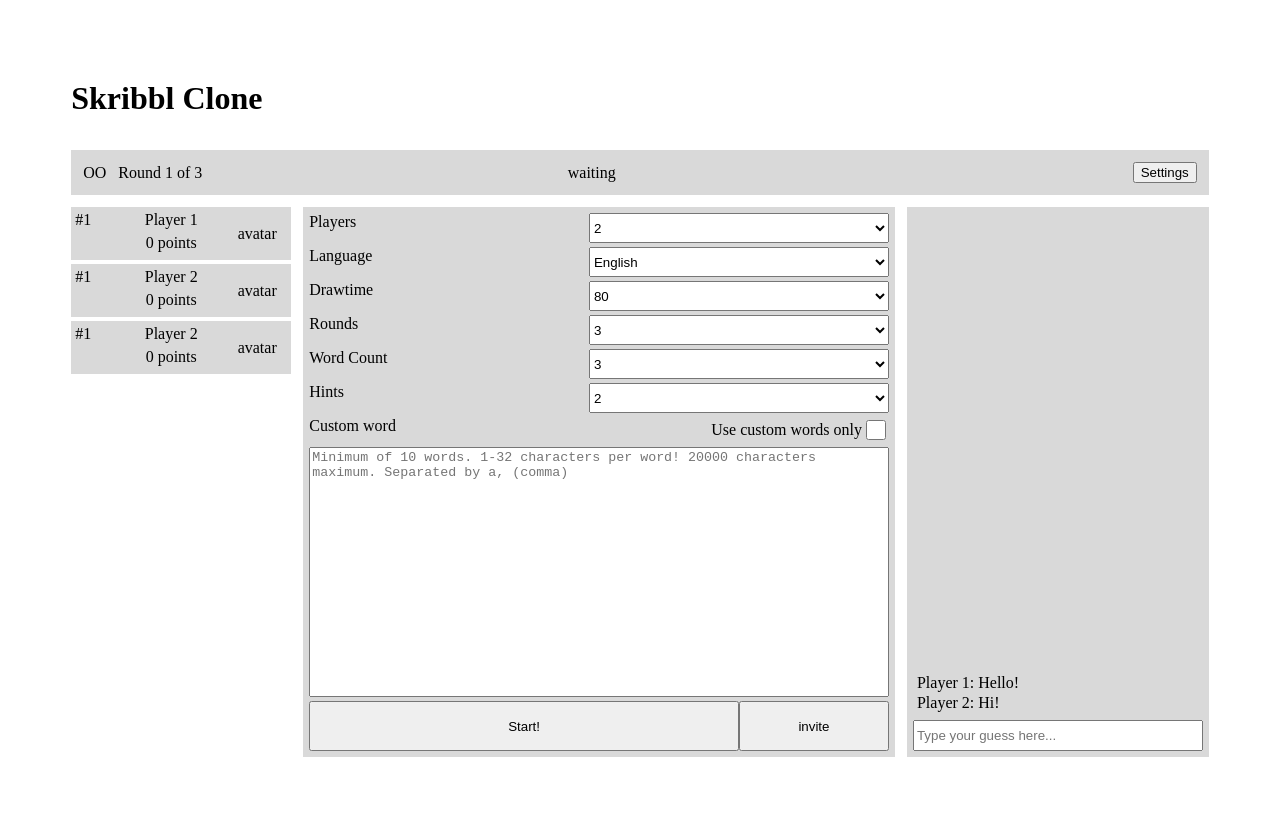
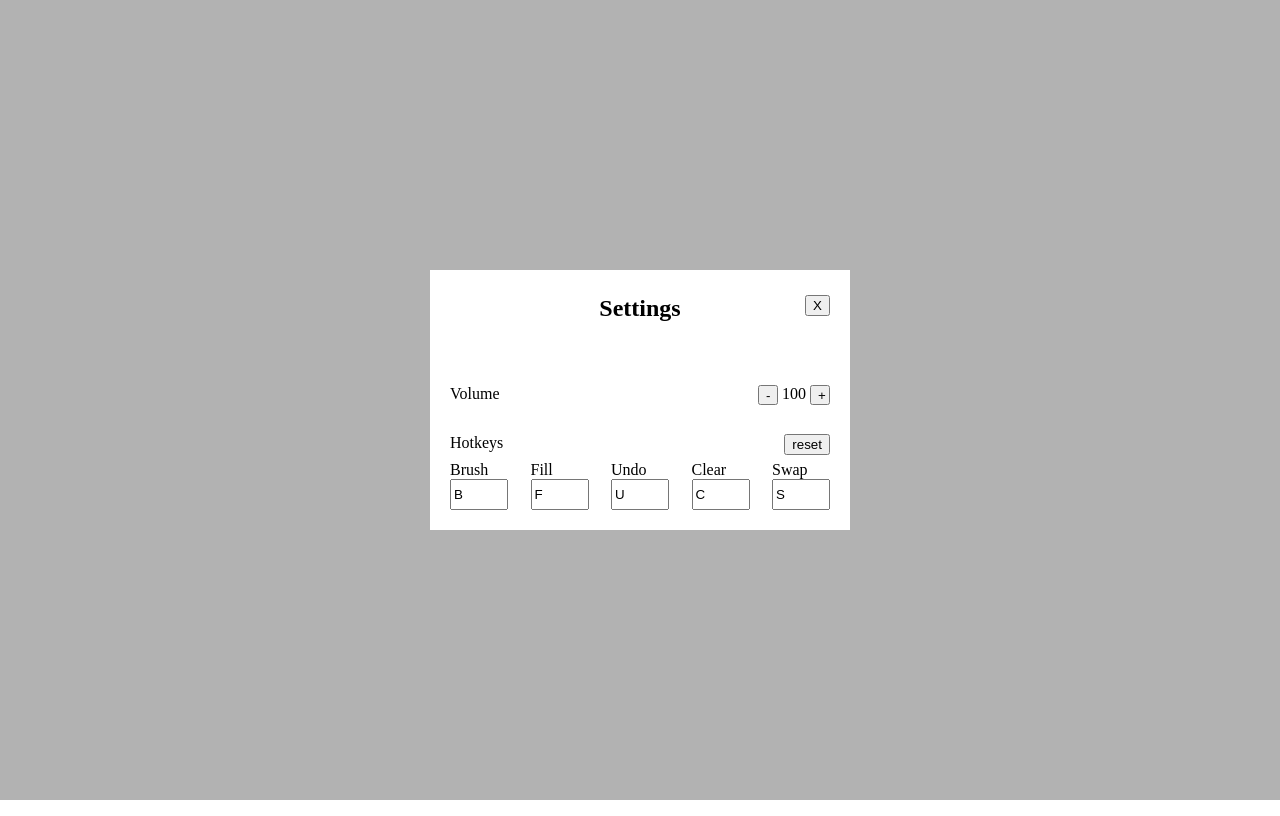
Before and after one commit to Nevil-MS/scribble-clone, a React (Vite) app in the folder frontend/: page / in a window 1280 px wide. Built offline with nearby package versions, Linux system fonts and the light colour scheme.

Commit message:
added SettingsOverlay and KeybindInput

```diff
--- a/frontend/src/App.jsx
+++ b/frontend/src/App.jsx
@@ -1,8 +1,8 @@
-import LobbyPage from "./pages/LobbyPage.jsx";
+import SettingsOverlay from "./components/SettingsOverlay.jsx";
 
 function App() {
 
-    return <LobbyPage />
+    return <SettingsOverlay />
 }
 
 export default App
--- /dev/null
+++ b/frontend/src/components/KeyBindInput.css
@@ -0,0 +1,5 @@
+div input {
+    width: 50px;
+    height: 25px;
+
+}
--- /dev/null
+++ b/frontend/src/components/KeyBindInput.jsx
@@ -0,0 +1,24 @@
+import { useState } from "react"
+import "./KeyBindInput.css"
+
+function KeyBindInput({label, defaultKey}) {
+
+    const [key, setKey] = useState(defaultKey)
+
+    function captureKey(event){
+        setKey(event.key.toUpperCase())
+    }
+
+    return(
+        <div>
+            <label>{label}</label><br />
+            <input
+                value={key}
+                onKeyDown={captureKey}
+                readOnly
+            />
+        </div>
+    )
+}
+
+export default KeyBindInput
--- /dev/null
+++ b/frontend/src/components/SettingsOverlay.css
@@ -0,0 +1,64 @@
+.settings-overlay {
+    position: fixed;
+    inset: 0;
+    background-color: rgb(0, 0, 0, 0.3);
+    display: flex;
+    align-items: center;
+    justify-content: center;
+}
+
+.settings {
+    position: relative;
+
+    display: flex;
+    flex-direction: column;
+    padding: 20px;
+    width: 420px;
+    height: 260px;
+    background-color: #ffffff;
+    justify-content: space-between;
+    box-sizing: border-box;
+}
+
+.close-button{
+    position: absolute;
+    top: 25px;
+    right: 20px;
+}
+
+.setting-title{
+    display: flex;
+    align-self: center;
+    transform: translateY(-15px);
+}
+
+.volume-setting {
+    display: flex;
+    justify-content: space-between;
+}
+
+.volume-controls {
+    display: flex;
+    gap: 4px;
+}
+
+.volume-controls button {
+    width: 20px;
+    height: 20px;
+}
+
+.hotkey-settings {
+    display: flex;
+    flex-direction: column;
+    gap: 6px;
+}
+
+.hotkey-reset {
+    display: flex;
+    justify-content: space-between;
+}
+
+.key-bindings {
+    display: flex;
+    justify-content: space-between;
+}
--- /dev/null
+++ b/frontend/src/components/SettingsOverlay.jsx
@@ -0,0 +1,41 @@
+import KeyBindInput from "./KeybindInput.jsx"
+import "./SettingsOverlay.css"
+
+function SettingsOverlay() {
+    return(
+        <div className="settings-overlay">
+            <div className="settings">
+                <button className="close-button">X</button>
+
+                <div className="setting-title"><h2>Settings</h2></div>
+
+                <div className="volume-setting">
+                    <div>Volume</div>
+                    <div className="volume-controls">
+                        <button value="-">-</button>
+                        <div>100</div>
+                        <button value="+">+</button>
+                    </div>
+                </div>
+
+                <div className="hotkey-settings">
+                    <div className="hotkey-reset">
+                        <div>Hotkeys</div>
+                        <button value={0}>reset</button>
+                    </div>
+
+                    <div className="key-bindings">
+                        <KeyBindInput label="Brush" defaultKey="B" />
+                        <KeyBindInput label="Fill" defaultKey="F" />
+                        <KeyBindInput label="Undo" defaultKey="U" />
+                        <KeyBindInput label="Clear" defaultKey="C" />
+                        <KeyBindInput label="Swap" defaultKey="S" />
+                    </div>
+                </div>
+
+            </div>
+        </div>
+    )
+}
+
+export default SettingsOverlay
```
